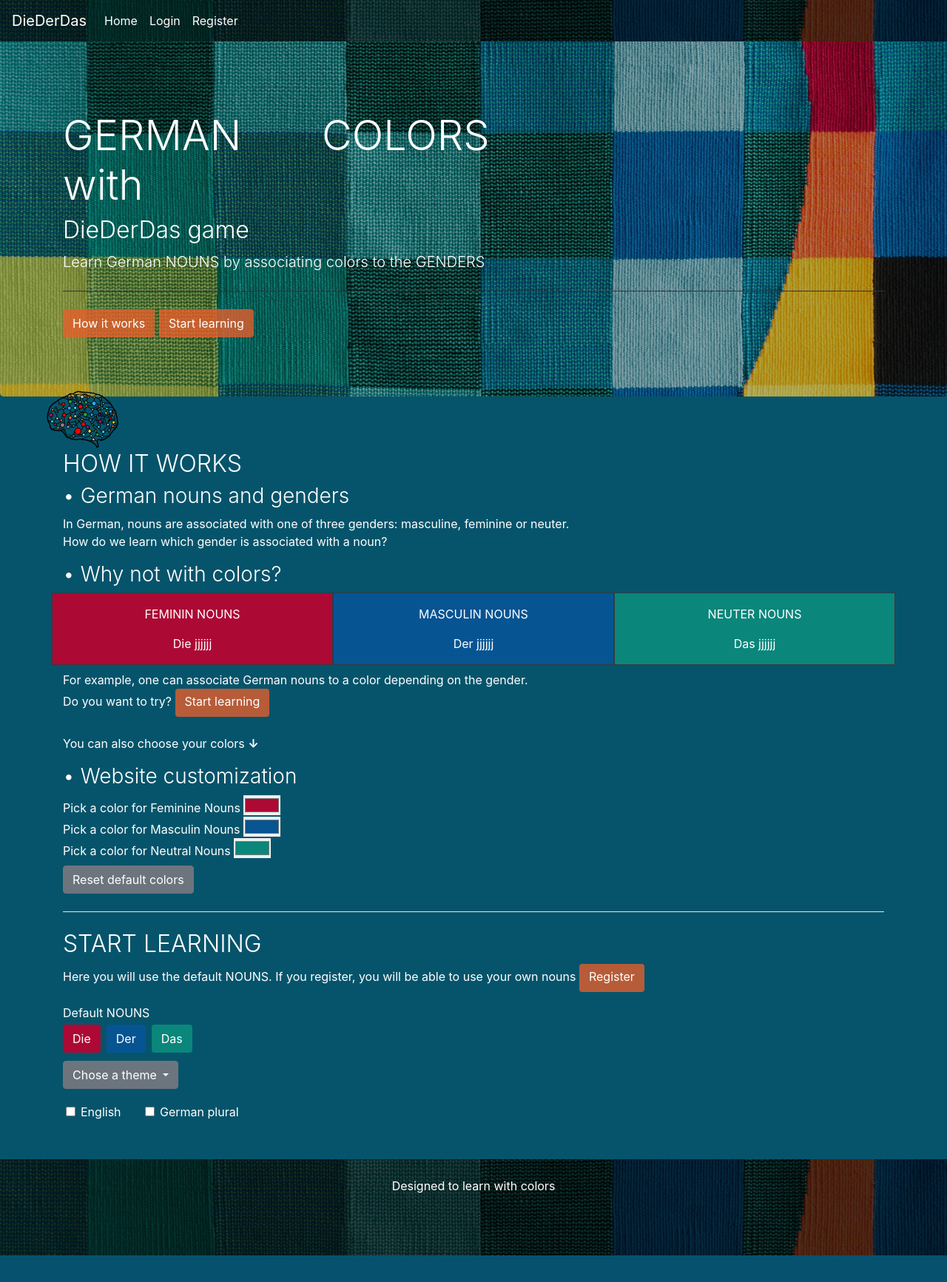
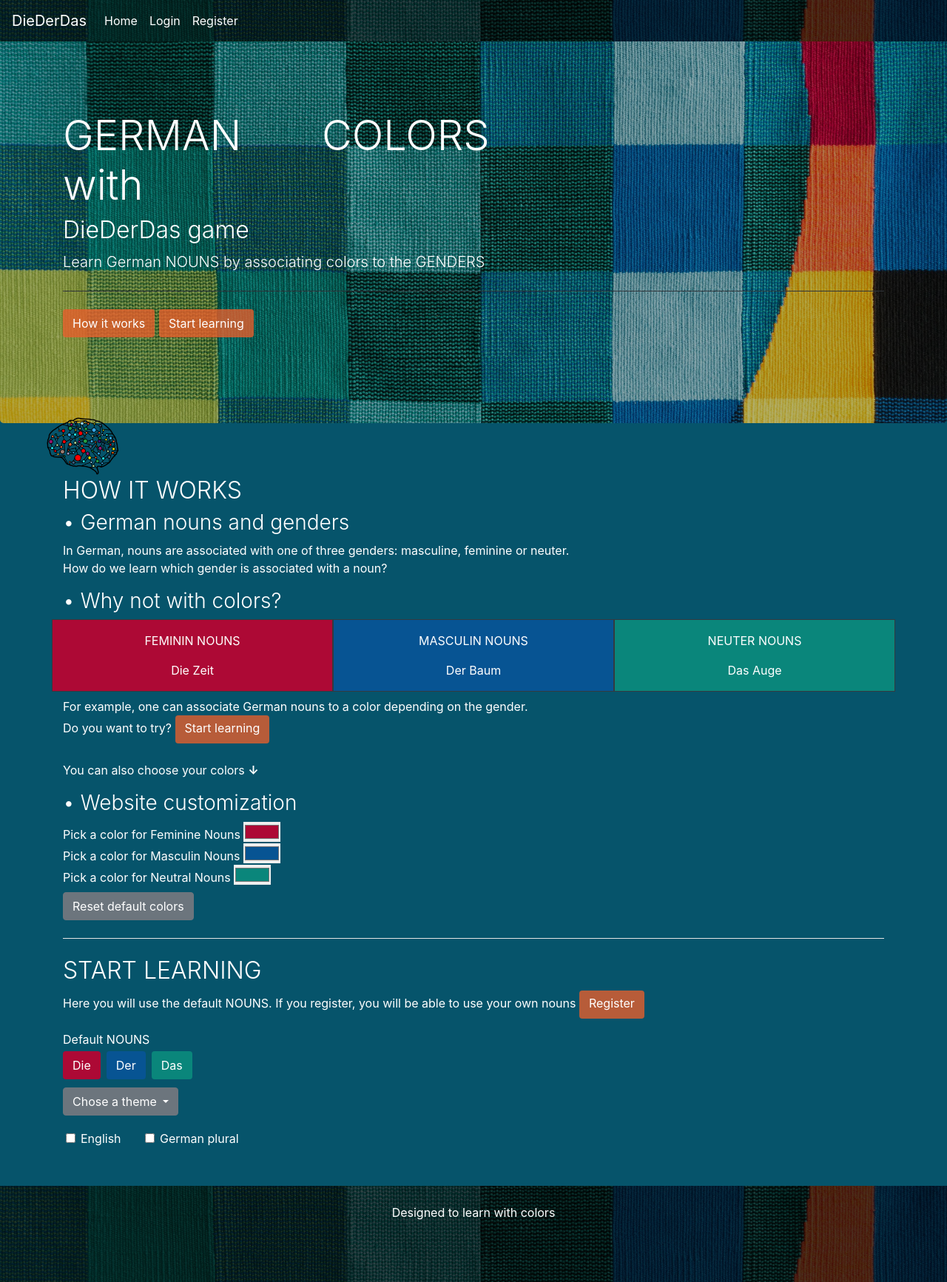
Before and after one commit to LaurePiechaczyk/project4-code-institute-django, a Django app: page / in a window 1280 px wide. Shown: the whole page at 74% size. Before the commit the page ends 1697 px from the top, so only its background shows below. Run offline with Django 3.2, Linux system fonts and the light colour scheme; data that the repository does not hold is empty; some libraries are stand-ins or nearby versions.

Commit message:
german words in index

```diff
--- a/static/css/style.css
+++ b/static/css/style.css
@@ -58,6 +58,8 @@ a {
    url(../images/fabric-color.jpg) no-repeat center / cover;
   color: white;
   padding-top : 150px;
+  padding-bottom : 100px;
+
 
 }
 
--- a/static/scripts/home/home.js
+++ b/static/scripts/home/home.js
@@ -36,17 +36,17 @@ const tlFeminin = new TimelineMax({ repeat: -1, repeatDelay: 1 })
 // example change words
 tlFeminin
 .to('.feminin-example', {
-    text:"yyyyy",
+    text:"Stimme",
     duration:1,
     delay:delayNounsChange,
 })
 .to('.feminin-example', {
-    text:"ttttt",
+    text:"Welt",
     duration:1,
     delay:delayNounsChange,
 })
 .to('.feminin-example', {
-    text:"hhhhh",
+    text:"Stadt",
     duration:1,
     delay:delayNounsChange,
 })
@@ -54,17 +54,17 @@ tlFeminin
 const tlMasculin = new TimelineMax({ repeat: -1, repeatDelay: 1 })
 tlMasculin
 .to('.masculin-example', {
-    text:"yyyyy",
+    text:"Name",
     duration:1,
     delay:delayNounsChange,
 })
 .to('.masculin-example', {
-    text:"ttttt",
+    text:"Mund",
     duration:1,
     delay:delayNounsChange,
 })
 .to('.masculin-example', {
-    text:"hhhhh",
+    text:"Monat",
     duration:1,
     delay:delayNounsChange,
 })
@@ -72,17 +72,17 @@ tlMasculin
 const tlNeuter = new TimelineMax({ repeat: -1, repeatDelay: 1 })
 tlNeuter
 .to('.neuter-example', {
-    text:"yyyyy",
+    text:"Gesicht",
     duration:1,
     delay:delayNounsChange,
 })
 .to('.neuter-example', {
-    text:"ttttt",
+    text:"Wasser",
     duration:1,
     delay:delayNounsChange,
 })
 .to('.neuter-example', {
-    text:"hhhhh",
+    text:"Bett",
     duration:1,
     delay:delayNounsChange,
 })
--- a/templates/base.html
+++ b/templates/base.html
@@ -24,6 +24,7 @@
 <body class="bg-blue">
 
 <!-- Navigation -->
+
     <nav class="navbar navbar-expand-sm navbar-dark tissu-bg fixed-top">
         <a class="navbar-brand" href="{% url 'home' %}">DieDerDas</a>
         <button class="navbar-toggler" type="button" data-toggle="collapse" data-target="#navbarSupportedContent" aria-controls="navbarSupportedContent" aria-expanded="false" aria-label="Toggle navigation">
--- a/templates/home/index.html
+++ b/templates/home/index.html
@@ -3,8 +3,6 @@
 
 
 <!-- ----------------HERO SECTION -->
-<div class= ''>
-
 <div class="jumbotron">
 
   <div class="container">
@@ -44,15 +42,15 @@
   <div class="row">
       <div class="col-xs-6 col-sm-4 border border-dark text-center feminin-bg pt-3 sm-mr-3">
         <p class="">FEMININ NOUNS</p>
-        <p>Die <span class="feminin-example">jjjjjj</span> </p>
+        <p>Die <span class="feminin-example">Zeit</span> </p>
       </div>
       <div class="col-xs-6 col-sm-4 border border-dark text-center masculin-bg pt-3 sm-mr-3">
         <p class="">MASCULIN NOUNS</p>
-        <p class="">Der <span class="masculin-example">jjjjjj</span> </p>
+        <p class="">Der <span class="masculin-example">Baum</span> </p>
       </div>
       <div class="col-xs-6 col-sm-4 border border-dark text-center neutral-bg pt-3">
         <p class="">NEUTER NOUNS</p>
-        <p class="">Das <span class="neuter-example">jjjjjj</span></p>
+        <p class="">Das <span class="neuter-example">Auge</span></p>
       </div>
 
   </div>
```
Lines whose indentation alone changed are shown as unchanged.
